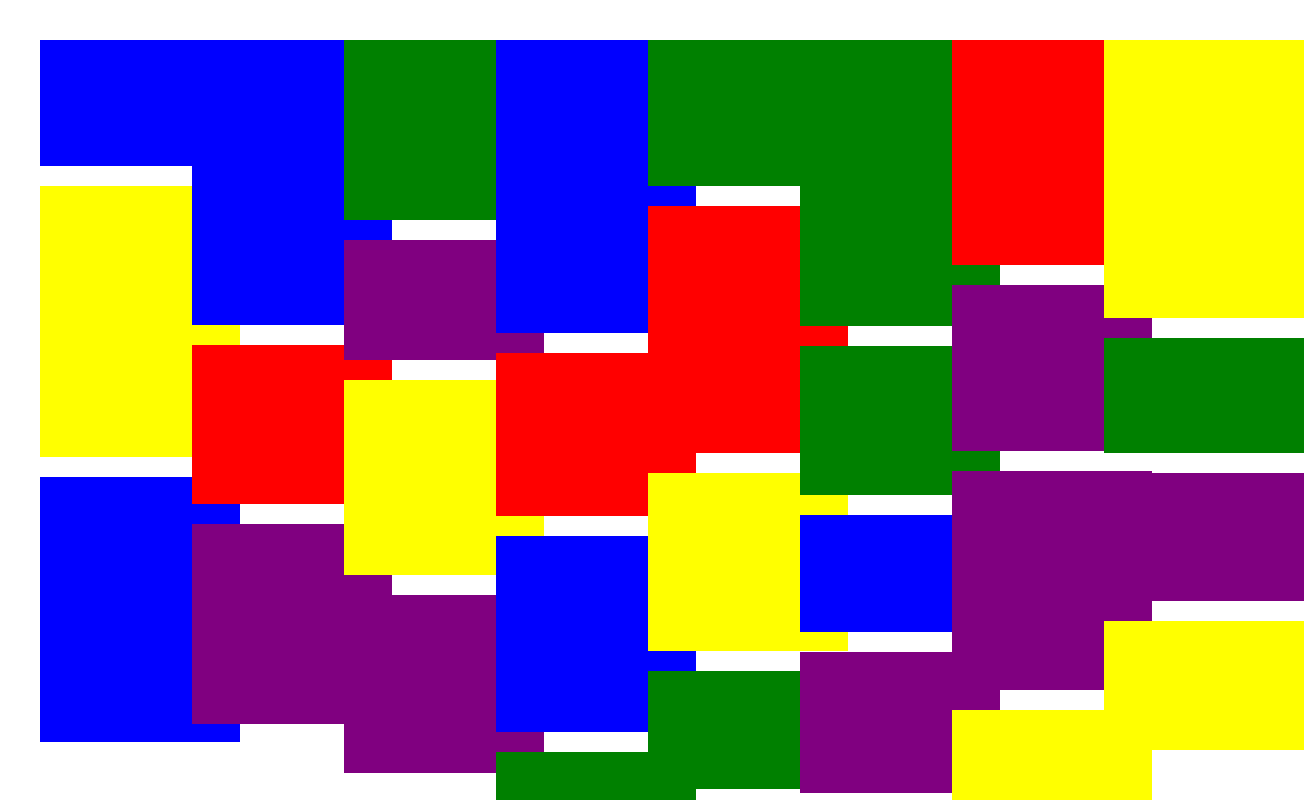
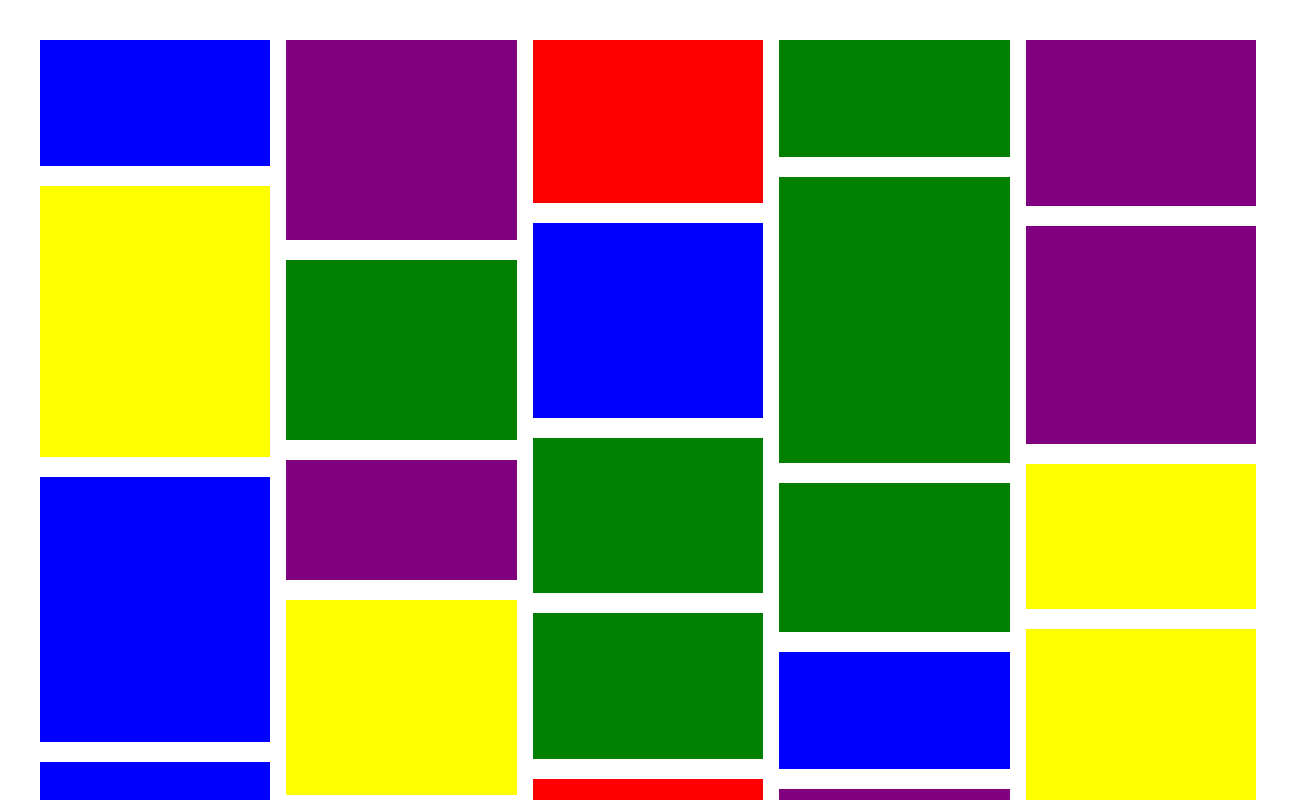
Before and after one commit to mrjackphil/masonry-app, a React (Create React App) app: page / in a window 1280 px wide. Shown: the top 800 px of the page, 1312 px wide, since content can reach past the window. Built offline with nearby package versions, Linux system fonts and the light colour scheme.

Commit message:
Refactor App and Tile styling for proper masonry look

```diff
--- a/src/App.css
+++ b/src/App.css
@@ -1,7 +1,6 @@
 .App {
-	column-count: 8;
-	column-gap: 0;
-	width: auto;
+	column-gap: 1rem;
+	column-width: 200px;
 	padding: 2rem;
 }
 
--- a/src/components/Tile.css
+++ b/src/components/Tile.css
@@ -1,5 +1,5 @@
 .tile {
 	margin: .5rem;
 	display: inline-block;
-    width: 200px;
+	width: 100%;
 }
```
